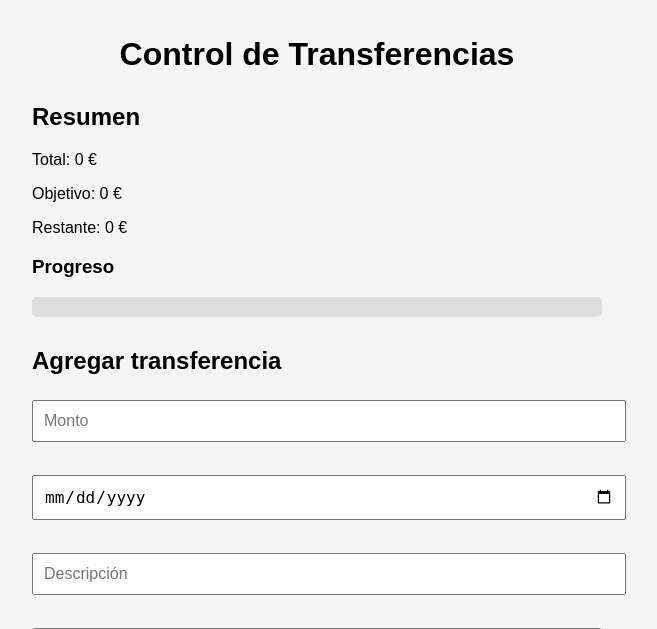
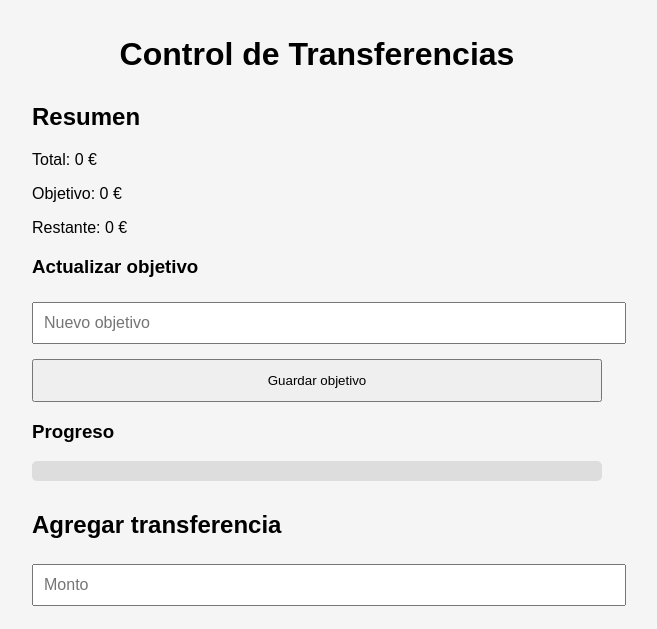
Before and after one commit to Carlosdefaria/Transferencias-app, a Flask app: page / in a window 1280 px wide. Shown: the top 629 px of the page, without its empty margins (323-980 px from the left). Run offline with Flask 3, Linux system fonts and the light colour scheme; data that the repository does not hold is empty; some libraries are stand-ins or nearby versions.

Commit message:
fix objetivo + js limpio

```diff
--- a/templates/index.html
+++ b/templates/index.html
@@ -16,6 +16,10 @@
 <p>Total: <span id="total">0</span> €</p>
 <p>Objetivo: <span id="objetivo">0</span> €</p>
 <p>Restante: <span id="restante">0</span> €</p>
+
+<h3>Actualizar objetivo</h3>
+<input type="number" id="nuevo-objetivo" placeholder="Nuevo objetivo">
+<button onclick="guardarObjetivo()">Guardar objetivo</button>
 
 <h3>Progreso</h3>
 
@@ -37,6 +41,7 @@
 <ul id="lista-transferencias"></ul>
 
 <script>
+
 async function cargarResumen() {
     const respuesta = await fetch("/resumen");
     const data = await respuesta.json();
@@ -52,7 +57,6 @@
     if (porcentaje > 100) porcentaje = 100;
 
     const barra = document.getElementById("barra-progreso");
-
     barra.style.width = porcentaje + "%";
 
     if (porcentaje < 40) {
@@ -70,8 +74,6 @@
 async function cargarTransferencias() {
     const respuesta = await fetch("/transferencias");
     const data = await respuesta.json();
-
-        console.log(data);
 
     const lista = document.getElementById("lista-transferencias");
     lista.innerHTML = "";
@@ -94,8 +96,8 @@ async function agregarTransferencia() {
     const descripcion = document.getElementById("descripcion").value;
 
     const mensaje = document.getElementById("mensaje");
+    mensaje.innerText = "";
 
-    // VALIDACIÓN FRONT
     if (!monto || !fecha) {
         mensaje.style.color = "red";
         mensaje.innerText = "Monto y fecha son obligatorios";
@@ -117,18 +119,18 @@ async function agregarTransferencia() {
 
         const data = await response.json();
 
-        // 👉 SI HAY ERROR DEL BACKEND
         if (!response.ok) {
             mensaje.style.color = "red";
             mensaje.innerText = data.error || "Error al agregar transferencia";
+            setTimeout(() => mensaje.innerText = "", 3000);
             return;
         }
 
-        // 👉 OK REAL
         mensaje.style.color = "green";
         mensaje.innerText = "Transferencia agregada correctamente";
 
-        // limpiar inputs
+        setTimeout(() => mensaje.innerText = "", 3000);
+
         document.getElementById("monto").value = "";
         document.getElementById("fecha").value = "";
         document.getElementById("descripcion").value = "";
@@ -139,13 +141,12 @@ async function agregarTransferencia() {
     } catch (error) {
         mensaje.style.color = "red";
         mensaje.innerText = "Error de conexión";
+        setTimeout(() => mensaje.innerText = "", 3000);
     }
 }
 
-
 async function eliminarTransferencia(id) {
     const confirmar = confirm("¿Seguro que quieres eliminar esta transferencia?");
-
     if (!confirmar) return;
 
     await fetch(`/transferencias/${id}`, {
@@ -156,12 +157,62 @@ async function agregarTransferencia() {
     mensaje.style.color = "green";
     mensaje.innerText = "Transferencia eliminada";
 
+    setTimeout(() => mensaje.innerText = "", 3000);
+
     cargarResumen();
     cargarTransferencias();
 }
 
+async function guardarObjetivo() {
+    const objetivo = document.getElementById("nuevo-objetivo").value;
+    const mensaje = document.getElementById("mensaje");
+
+    mensaje.innerText = "";
+
+    if (!objetivo || objetivo <= 0) {
+        mensaje.style.color = "red";
+        mensaje.innerText = "Objetivo inválido";
+        setTimeout(() => mensaje.innerText = "", 3000);
+        return;
+    }
+
+    try {
+        const response = await fetch("/objetivo", {
+            method: "POST",
+            headers: {
+                "Content-Type": "application/json"
+            },
+            body: JSON.stringify({ objetivo: parseFloat(objetivo) })
+        });
+
+        const data = await response.json();
+
+        if (!response.ok) {
+            mensaje.style.color = "red";
+            mensaje.innerText = data.error || "Error al guardar objetivo";
+            setTimeout(() => mensaje.innerText = "", 3000);
+            return;
+        }
+
+        mensaje.style.color = "green";
+        mensaje.innerText = "Objetivo actualizado";
+
+        setTimeout(() => mensaje.innerText = "", 3000);
+
+        document.getElementById("nuevo-objetivo").value = "";
+
+        cargarResumen();
+
+    } catch (error) {
+        mensaje.style.color = "red";
+        mensaje.innerText = "Error de conexión";
+        setTimeout(() => mensaje.innerText = "", 3000);
+    }
+}
+
 cargarResumen();
 cargarTransferencias();
+
 </script>
 
 </body>
```
Lines whose indentation alone changed are shown as unchanged.
